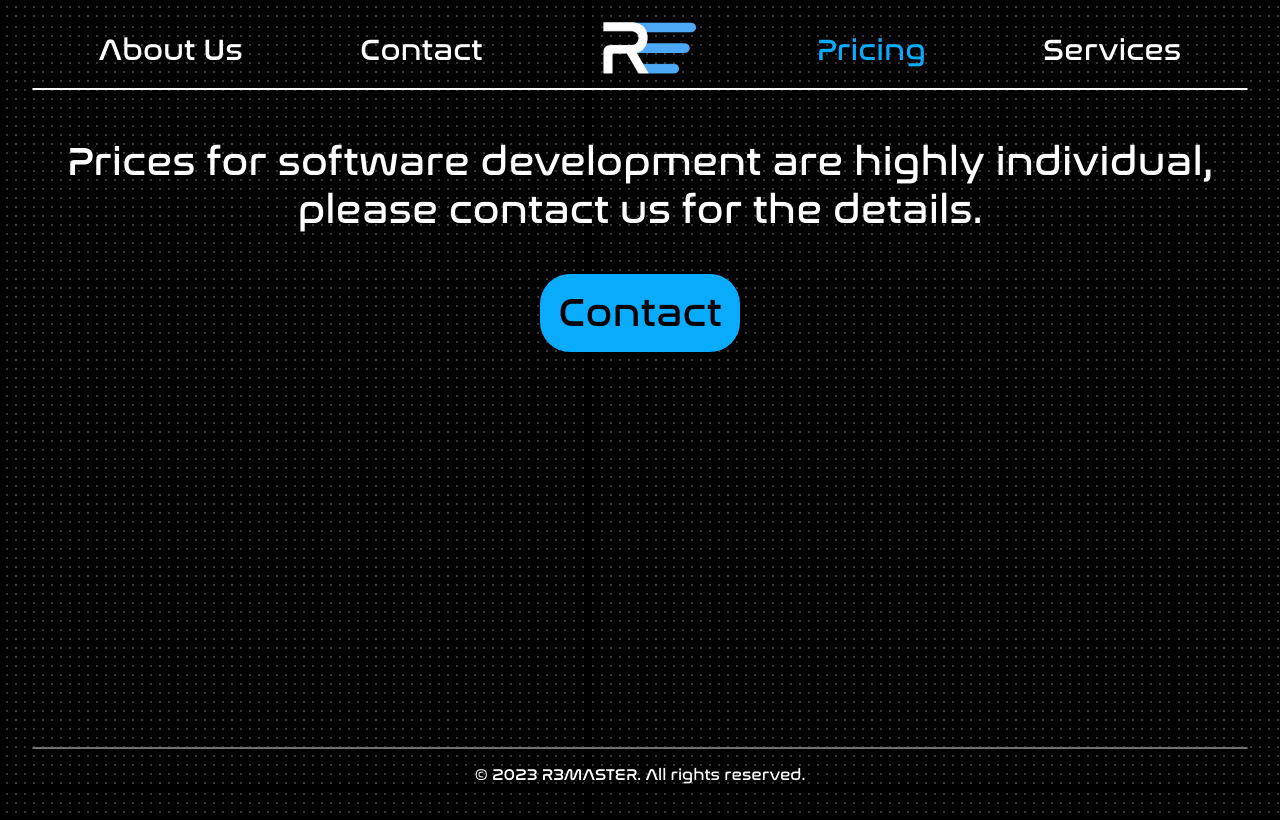
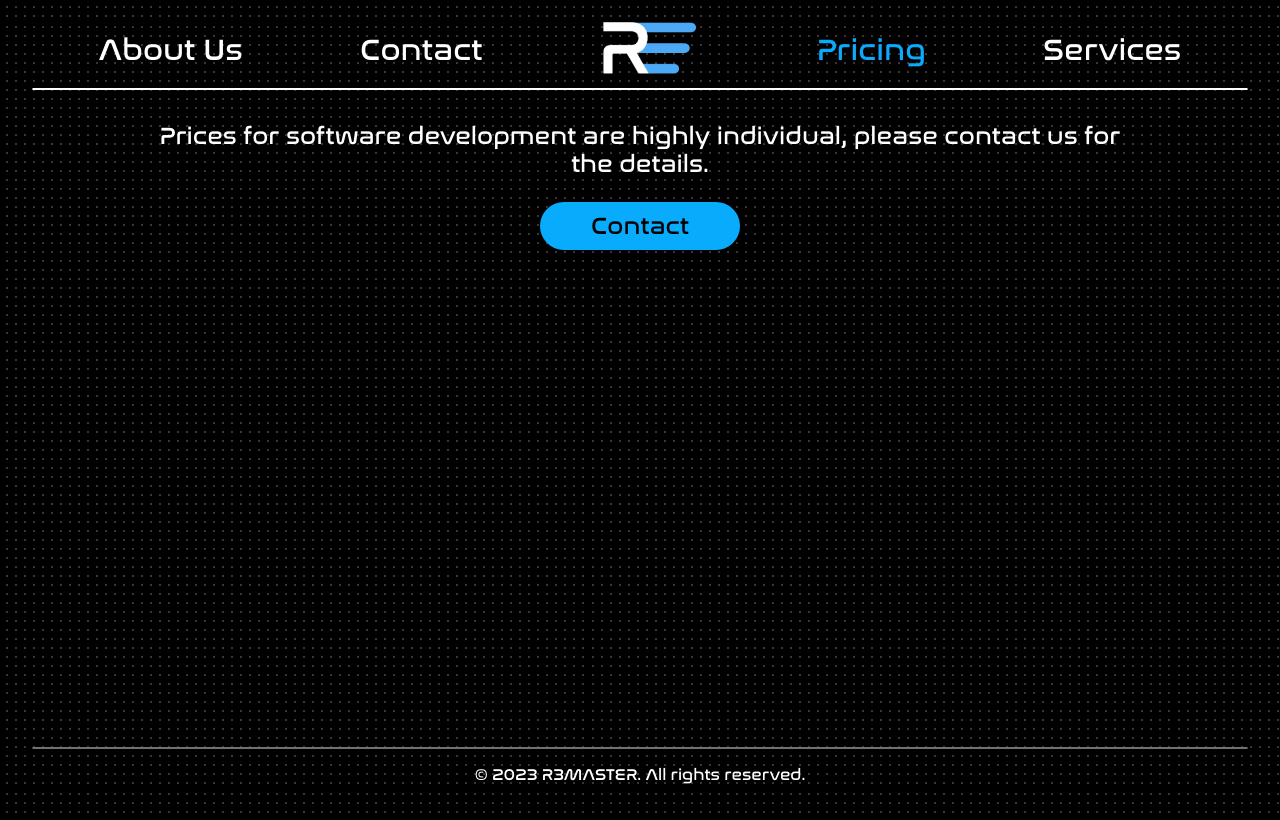
Before and after one commit to FilipNeubauer/r3web, a React (Create React App) app: page /Pricing in a window 1280 px wide. Built offline with nearby package versions, Linux system fonts and the light colour scheme.

Commit message:
font changes

```diff
--- a/src/styles.css
+++ b/src/styles.css
@@ -362,7 +362,9 @@ hr {
  }
 
  .pPrices {
-    font-size: 40px;
+    font-size: 1.5rem;
+    margin-left: 12%;
+    margin-right: 12%;
  }
 
  .pricingBtn {
@@ -372,8 +374,8 @@ hr {
     border-radius: 30px;
     border: none;
     color: black;
-    font-size: 40px;
-    padding: 15px;
+    font-size: 1.5rem;
+    padding: 10px;
     vertical-align: auto;
     font-family: nasalization;
  }
```
